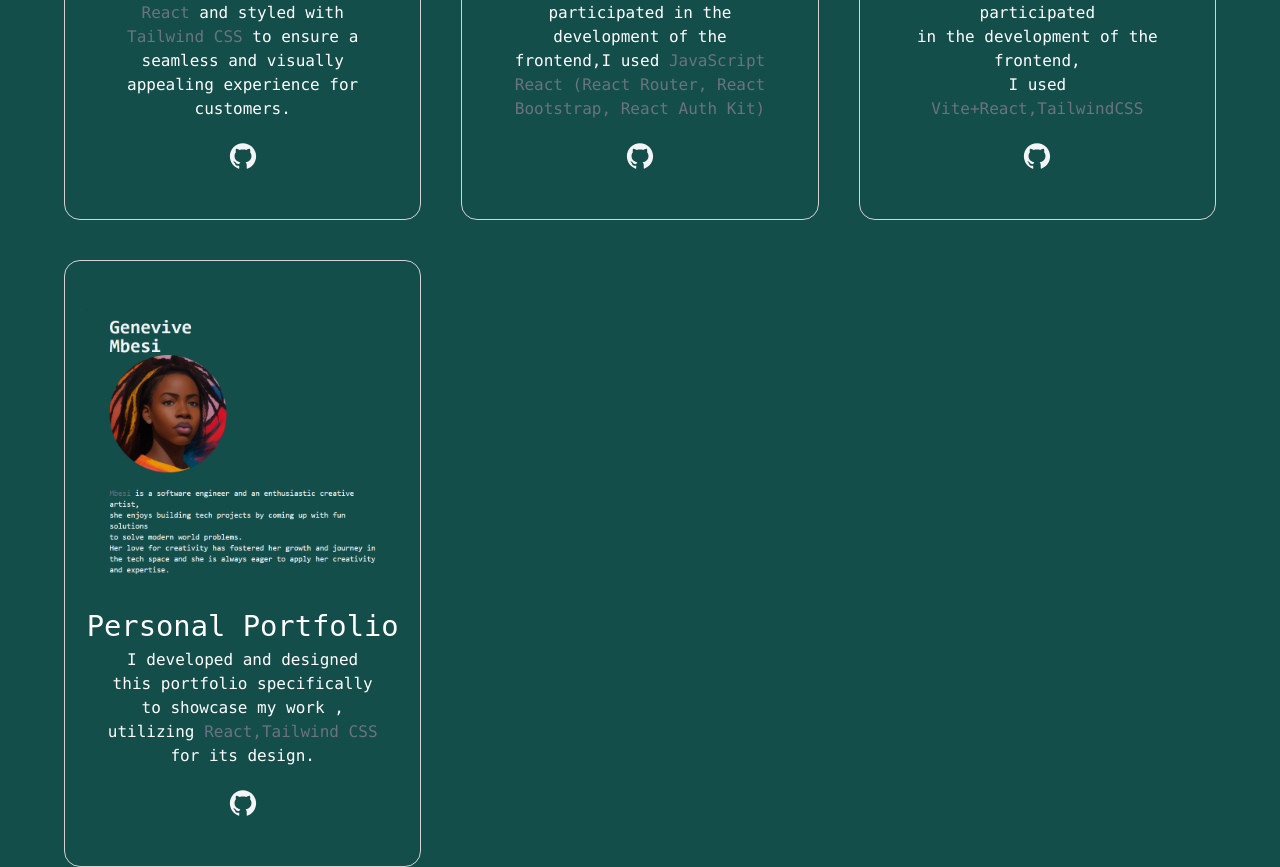
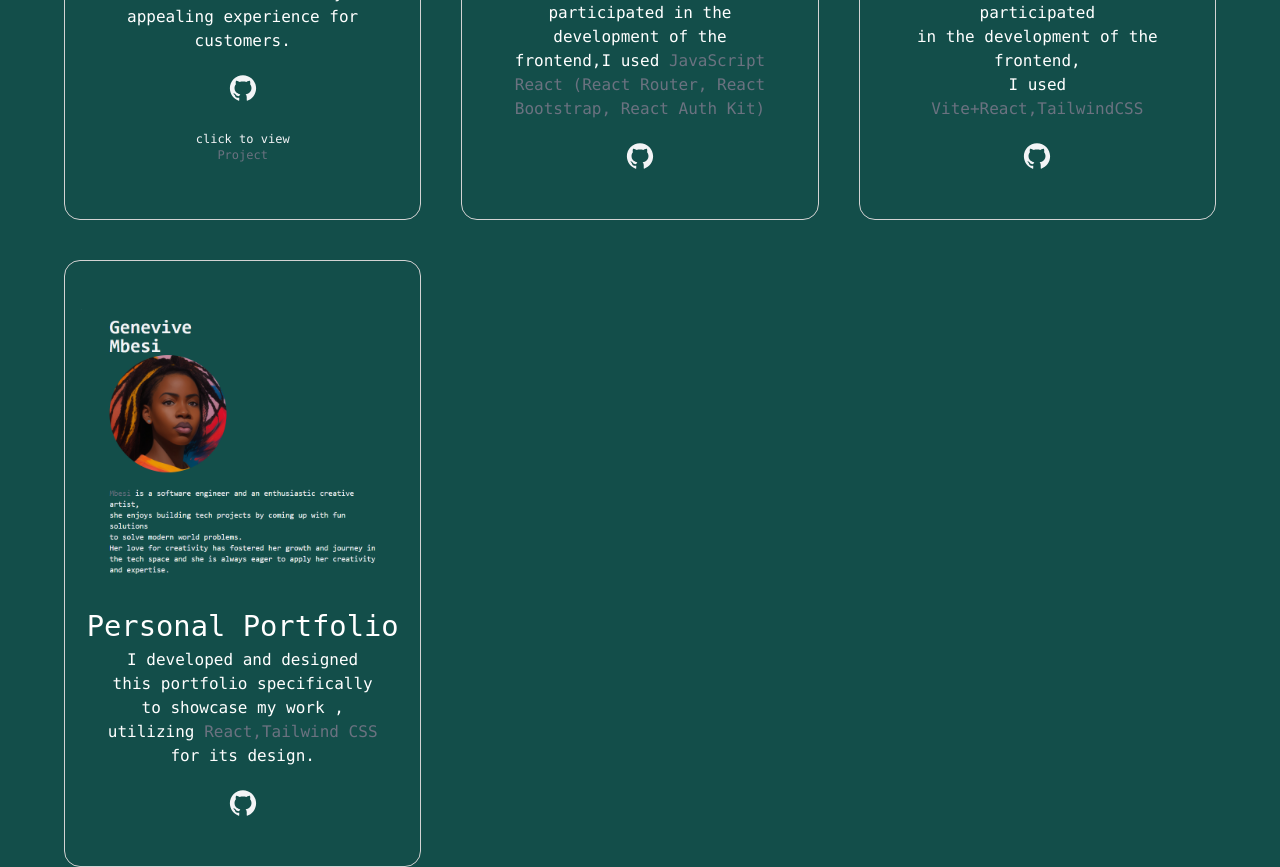
Before and after one commit to Genevive-Mbesi/Portfolio, a React (Create React App) app in the folder portfolio/: page /projects in a window 1280 px wide. Shown: the part 840-1707 px from the top of the page. Built offline with nearby package versions, Linux system fonts and the light colour scheme.

Commit message:
projects

```diff
--- a/portfolio/src/components/projects.jsx
+++ b/portfolio/src/components/projects.jsx
@@ -21,6 +21,12 @@ function Projects() {
                               <a href= 'https://github.com/Genevive-Mbesi/MbesiArt'>
                              <AiFillGithub/>
                               </a>
+                              <div className='py-2 font-mono text-xs'>
+                             click to view
+                             <a href= 'https://mbesiart.vercel.app'>
+                      <span className='text-gray-500'> Project</span>
+                        </a>
+                            </div>
                              </div>
                     </h1>
                     <h1 className='section-link-card'>
```
